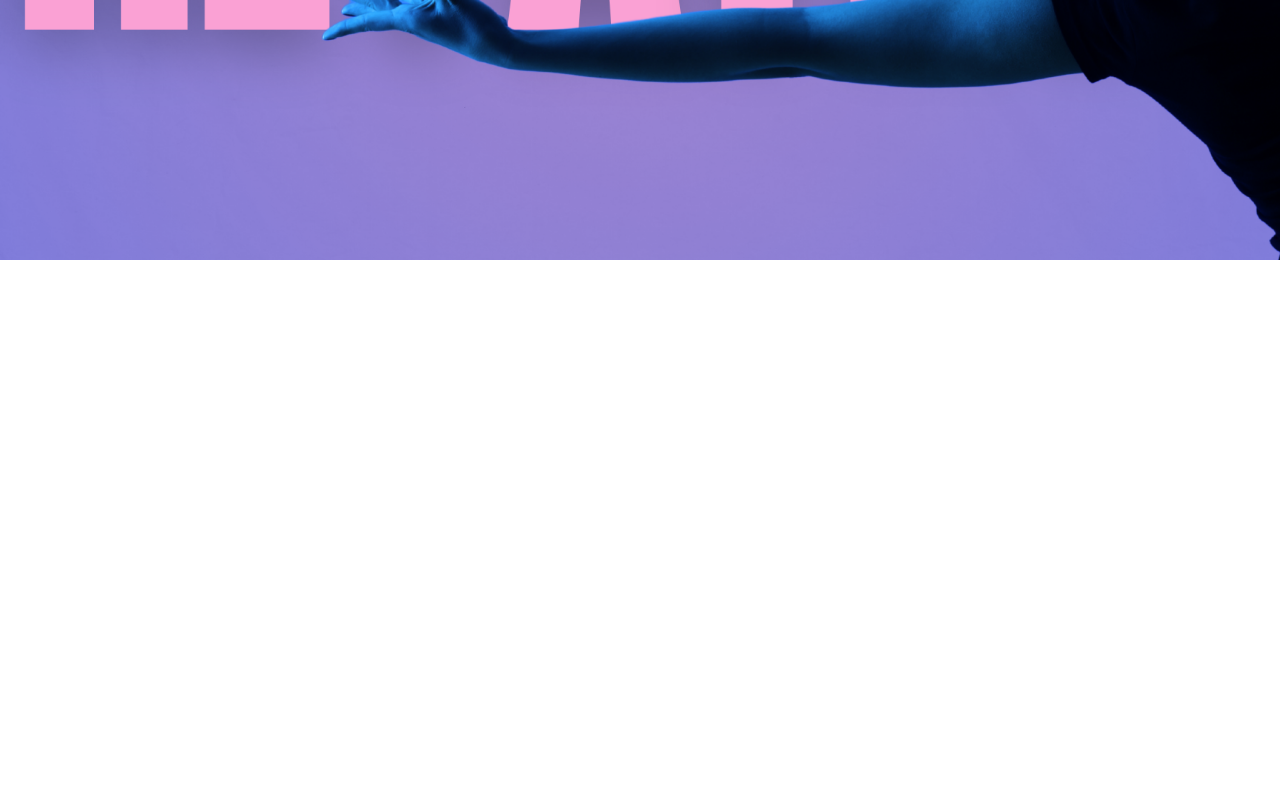
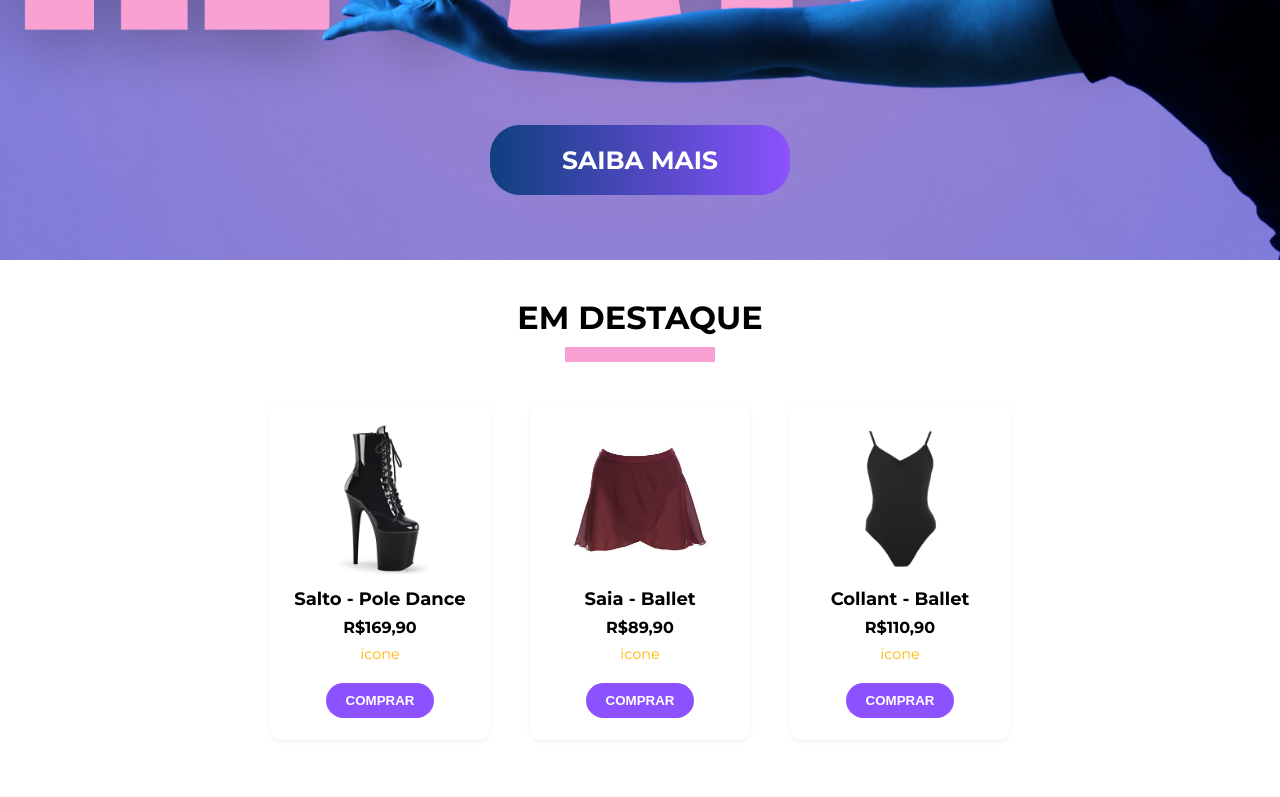
Before and after one commit to sabrinarauj/integrador, a plain HTML site: page site_integrador/index.html in a window 1280 px wide. Shown: the part 540-1337 px from the top of the page. Before the commit the page ends 829 px from the top, so only its background shows below. Drawn offline with Linux system fonts and the light colour scheme.

Commit message:
atualização tela home

```diff
--- a/site_integrador/index.html
+++ b/site_integrador/index.html
@@ -12,29 +12,53 @@
 <body>
 
     <header class="header">
-        <div class="logo" img src="./img/logotipo_freya-removebg-preview.png"></div>
+        <div class="logo"></div>
         <nav class="menu">
             <a href="#">Produtos</a>
             <a href="#">Sobre</a>
             <a href="#">Contato</a>
             <a href="#">Login</a>
-            <a href="#"><i class="fa-solid fa-heart"></i></a>
-            <a href="#"><i class="fa-solid fa-cart-shopping"></i></a>
         </nav>
     </header>
 
-    <section class="banner"></section>
-    <div class="banner-content">
-    </div>
+    <section class="banner">
+        <div class="banner-content">
+            <button class="botao-saiba-mais" type="submit" method="get">SAIBA MAIS</button>
+        </div>
+    </section>
+    <br>
+    <section class="destaque">
+        <br />
+        <h2>EM DESTAQUE</h2>
+        <div class="linha-rosa"></div>
+        <div class="produtos">
+            <div class="produto">
+                <img src="./img/salto1_produtos.jpg" alt="Salto de Pole Dance">
+                <h3>Salto - Pole Dance</h3>
+                <p>R$169,90</p>
+                <div class="avaliacao">icone</div>
+                <button class="comprar">COMPRAR</button>
+            </div>
+            <div class="produto">
+                <img src="./img/saia_produtos.jpg" alt="saia de ballet">
+                <h3>Saia - Ballet</h3>
+                <p>R$89,90</p>
+                <div class="avaliacao">icone</div>
+                <button class="comprar">COMPRAR</button>
+            </div>
+            <div class="produto">
+                <img src="./img/collant_produtos.jpg" alt="collant para ballet">
+                <h3>Collant - Ballet</h3>
+                <p>R$110,90</p>
+                <div class="avaliacao">icone</div>
+                <button class="comprar">COMPRAR</button>
+            </div>
+        </div>
 
-    <section class="destaque">
-        <h2>EM DESTAQUE</h2>
-        <div class="barra"></div>
-
-        <div class="produtos"></div>
-        <div class="produto"></div>
+        <div class="segundo-banner">
+            <img src="./img/Banner do Integrador.png" alt="banner do site">
+        </div>
     </section>
-
 </body>
 
 </html>
--- a/site_integrador/style.css
+++ b/site_integrador/style.css
@@ -8,7 +8,9 @@
 
 body {
     font-family: 'Montserrat', sans-serif;
-    color: white;
+    font-size: medium;
+    color: black;
+    text-align: center;
 }
 
 .banner {
@@ -35,16 +37,18 @@ body {
     color: white;
 }
 
+.logo {
+    background-image: url('./img/logotipo_freya_branco.png');
+    z-index: 100px;
+
+}
+
 .menu a {
     margin-left: 25px;
     text-decoration: none;
     color: white;
     font-weight: 500;
-    font-size: 16px;
-}
-
-.menu i {
-    font-size: 18px;
+    font-size: 20px;
 }
 
 .banner-content {
@@ -55,3 +59,98 @@ body {
     z-index: 2;
     text-align: center;
 }
+
+.botao-saiba-mais {
+    font-family: 'Montserrat', sans-serif;
+    font-size: 25px;
+    font-weight: bold;
+    color: white;
+    background: #0F3F7E;
+    background: linear-gradient(90deg, rgba(15, 63, 126, 1) 0%, rgba(140, 82, 255, 1) 100%);
+    width: 300px;
+    height: 70px;
+    border-radius: 30px;
+    border:none;
+    margin-top: 600px;
+    right: 10px;
+}
+
+h2 {
+    font-size: 2rem;
+    font-weight: bold;
+    margin-bottom: 10px;
+}
+
+.linha-rosa {
+    width: 150px;
+    height: 15px;
+    background-color:#FAA1D4;
+    margin: 0 auto 40px auto;
+    border-radius: 0px;
+}
+
+.produtos {
+  display: flex;
+  justify-content: center;
+  align-items: flex-start;
+  gap: 40px;
+  flex-wrap: wrap;
+  padding: 0 20px;
+  margin-bottom: 60px;
+  box-sizing: border-box;
+}
+
+.produto {
+  border: 2px solid transparent;
+  padding: 20px;
+  border-radius: 10px;
+  width: 220px;
+  transition: 0.3s;
+  text-align: center;
+  background-color: #fff;
+  box-shadow: 0 2px 5px rgba(0, 0, 0, 0.05);
+}
+
+.produto:hover {
+  border-color: #2b7cff;
+}
+
+.produto img {
+  max-width: 100%;
+  height: 150px;
+  object-fit: contain;
+  margin-bottom: 10px;
+}
+
+.produto h3 {
+  font-size: 18px;
+  margin-bottom: 8px;
+  color: black;
+}
+
+.produto p {
+  font-weight: bold;
+  margin-bottom: 8px;
+  color: #000;
+}
+
+.avaliacao {
+  font-size: 0.9rem;
+  color: #ffb400;
+  margin-bottom: 20px;
+}
+
+.comprar {
+  background: #8C52FF;
+  color: white;
+  border: none;
+  border-radius: 20px;
+  padding: 10px 20px;
+  font-weight: bold;
+  cursor: pointer;
+}
+
+.segundo-banner img {
+  max-width: 1520px;
+  border-radius: 0px;
+}
```
Also changed, not shown: img/banner_integrador.png (added), img/collant_produtos.jpg (added), img/logofreya_freya_preto.png (added), img/logotipo_freya_branco.png (added), img/saia_produtos.jpg (added), img/salto1_produtos.jpg (added), site_integrador/img/collant_produtos.jpg (added), site_integrador/img/logofreya_freya_preto.png (added), site_integrador/img/logotipo_freya_branco.png (added), site_integrador/img/saia_produtos.jpg (added), site_integrador/img/salto1_produtos.jpg (added), 3 other files.
